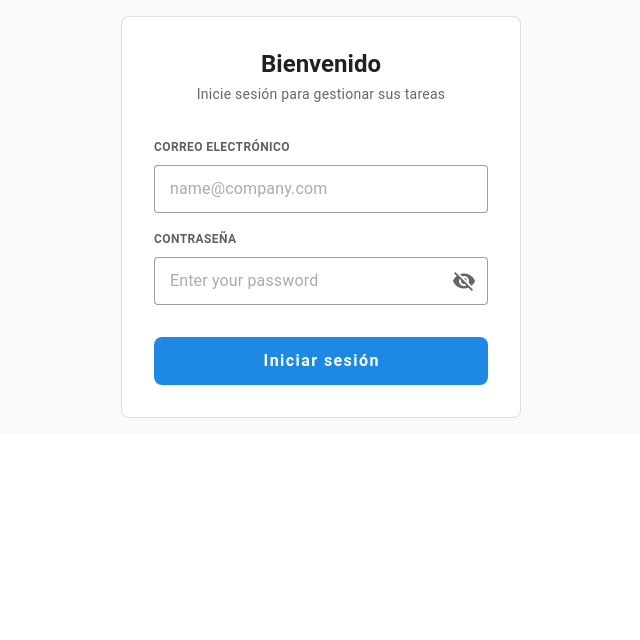
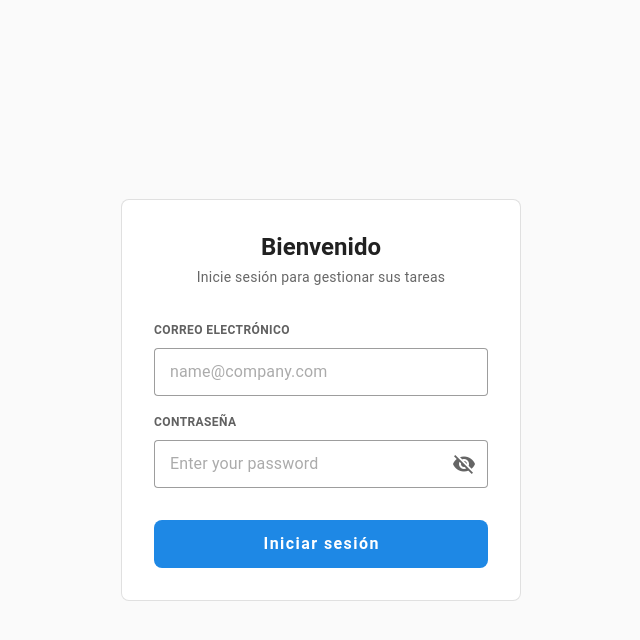
Before and after one commit to urban-calderon/nextline-frontend, a Nuxt app: page / in a window 1280 px wide. Shown: the top 640 px of the page, without its empty margins (319-959 px from the left). Built offline with nearby package versions, Linux system fonts and the light colour scheme.

Commit message:
style: modify layouts to center content

```diff
--- a/app/pages/index.vue
+++ b/app/pages/index.vue
@@ -1,6 +1,6 @@
 <template>
-  <v-container class="fill-height bg-grey-lighten-5" fluid>
-    <v-row justify="center" align="center">
+  <v-container class="login-container bg-grey-lighten-5" fluid>
+    <v-row justify="center" align="center" class="fill-height">
       <v-col cols="12" sm="8" md="6" lg="4" xl="3">
 
         <v-card class="rounded-lg pa-8" elevation="0" border color="white">
@@ -110,3 +110,17 @@ const handleLogin = async () => {
   }
 };
 </script>
+
+<style scoped>
+.login-container {
+  min-height: 100vh;
+  height: 100vh;
+  display: flex;
+  flex-direction: column;
+}
+
+.login-container :deep(.v-row) {
+  flex: 1;
+  min-height: 0;
+}
+</style>
--- a/app/pages/tasks.vue
+++ b/app/pages/tasks.vue
@@ -26,6 +26,10 @@
 </template>
 
 <script setup lang="ts">
+definePageMeta({
+  layout: 'default',
+});
+
 import type { Task } from '@/interfaces/task.interface';
 import { useActionTask } from '@/composables/useActionTask';
 import TaskTable from '@/components/task/Table.vue';
```
Also changed, not shown: app/layout/auth.vue (added, +12 -0 lines).
